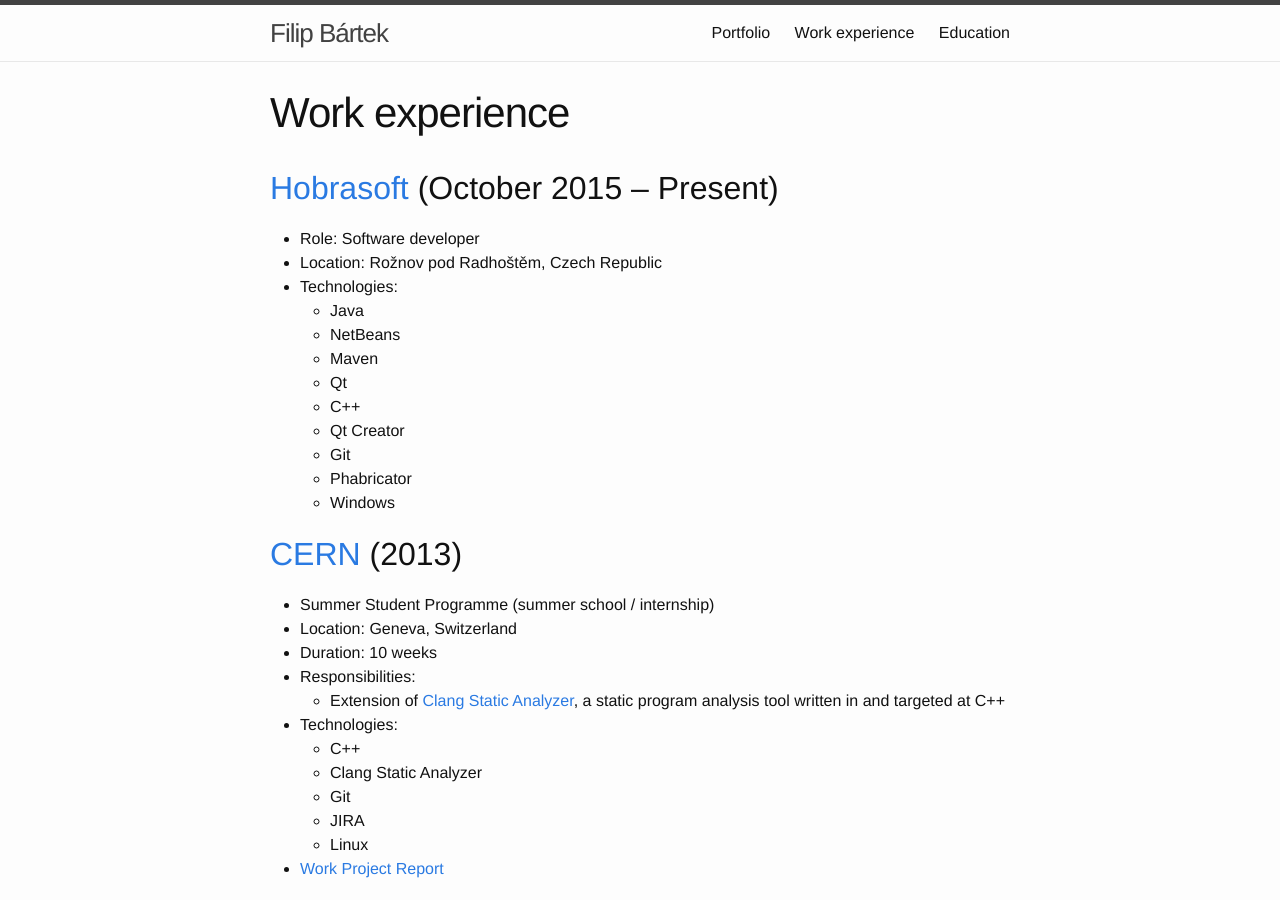
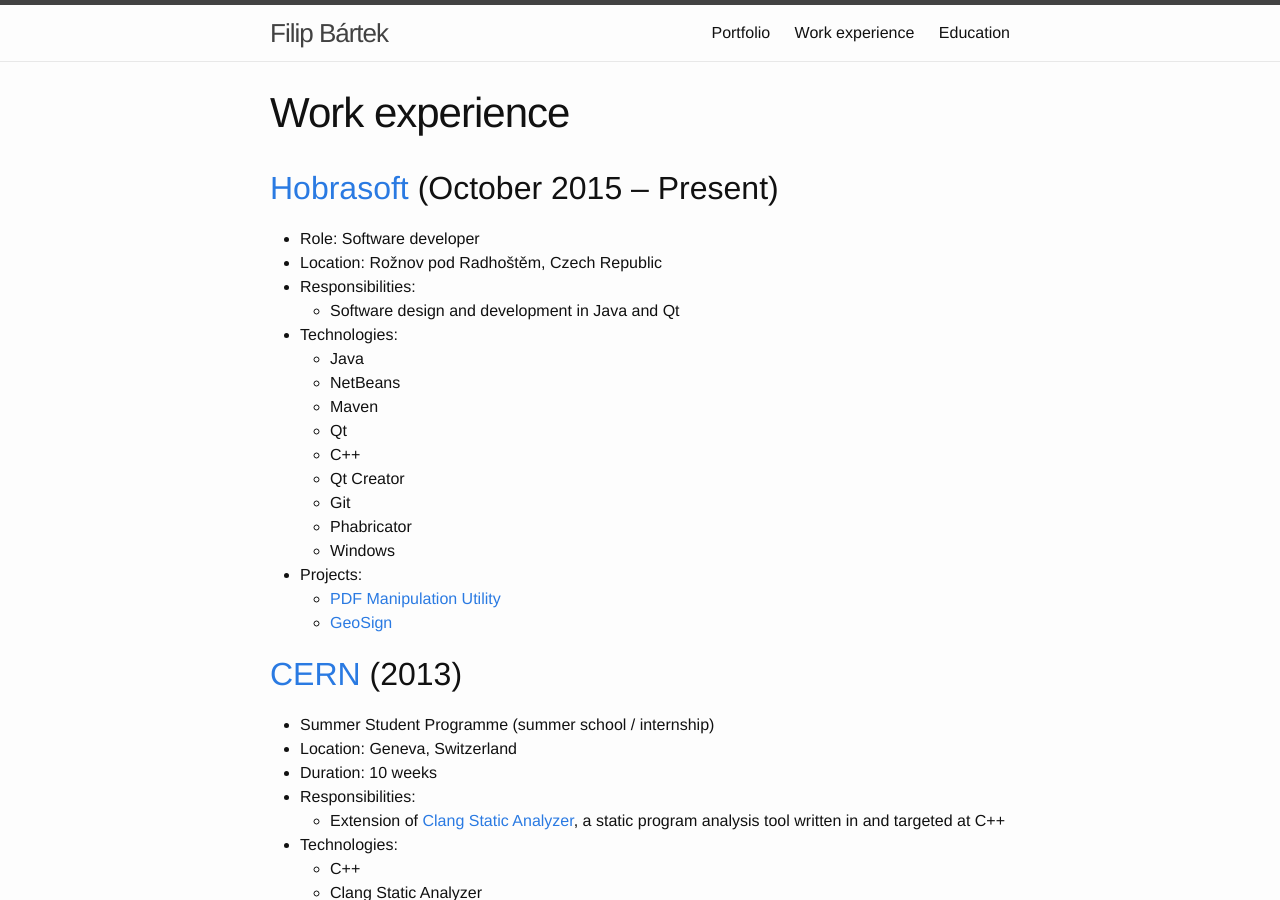
Before and after one commit to filipbartek/filipbartek.github.io, a Jekyll site: the page built from 1-work-experience.md, in a window 1280 px wide and 900 px high. Built offline with Jekyll 4.4.1, drawn with Linux system fonts in a browser that asks for light colours.

Commit message:
work-experience: Hobrasoft: Add Responsibilities and Projects

```diff
--- a/1-work-experience.md
+++ b/1-work-experience.md
@@ -8,6 +8,8 @@
 
 * Role: Software developer
 * Location: Rožnov pod Radhoštěm, Czech Republic
+* Responsibilities:
+  * Software design and development in Java and Qt
 * Technologies:
   * Java
   * NetBeans
@@ -18,6 +20,9 @@
   * Git
   * Phabricator
   * Windows
+* Projects:
+  * [PDF Manipulation Utility](http://hobrasoft-cz.github.io/PDFMU/)
+  * [GeoSign](http://geosign.hobrasoft.cz/)
 
 # [CERN](http://home.web.cern.ch/) (2013)
 
```
